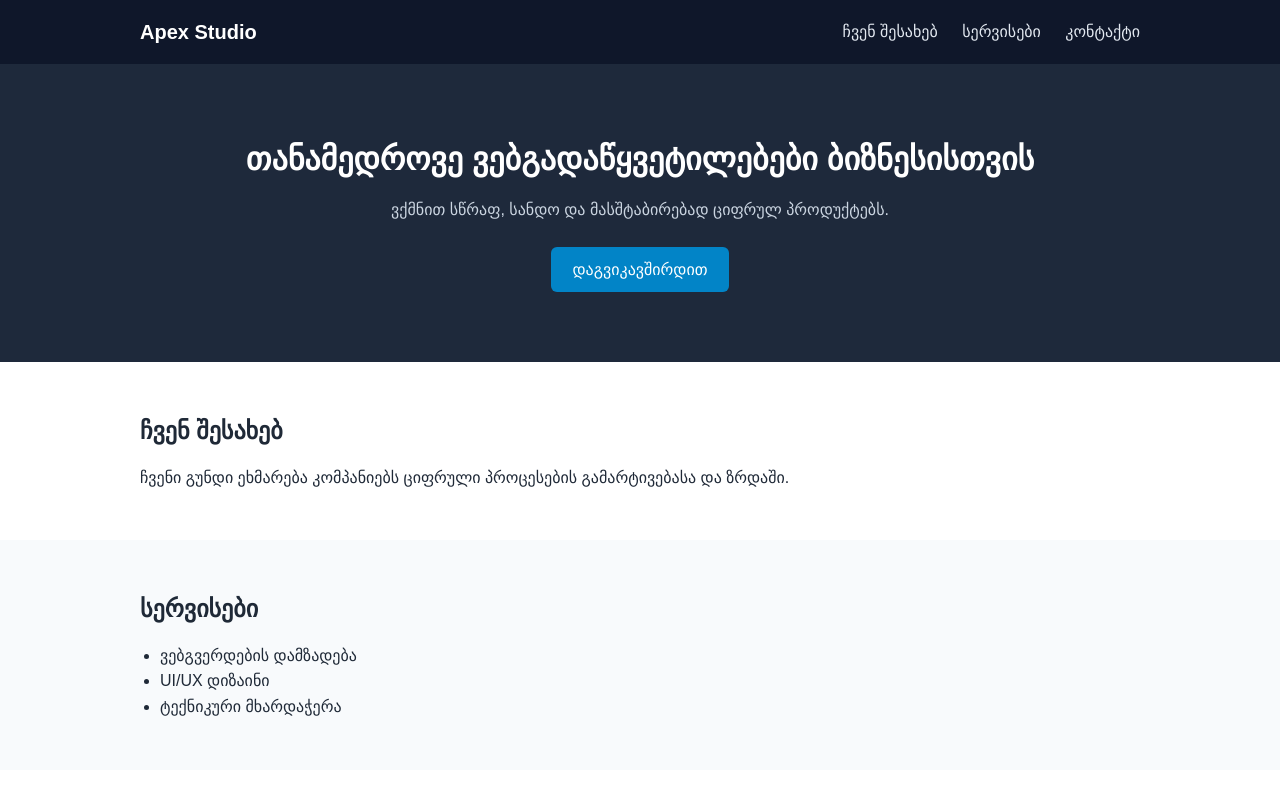
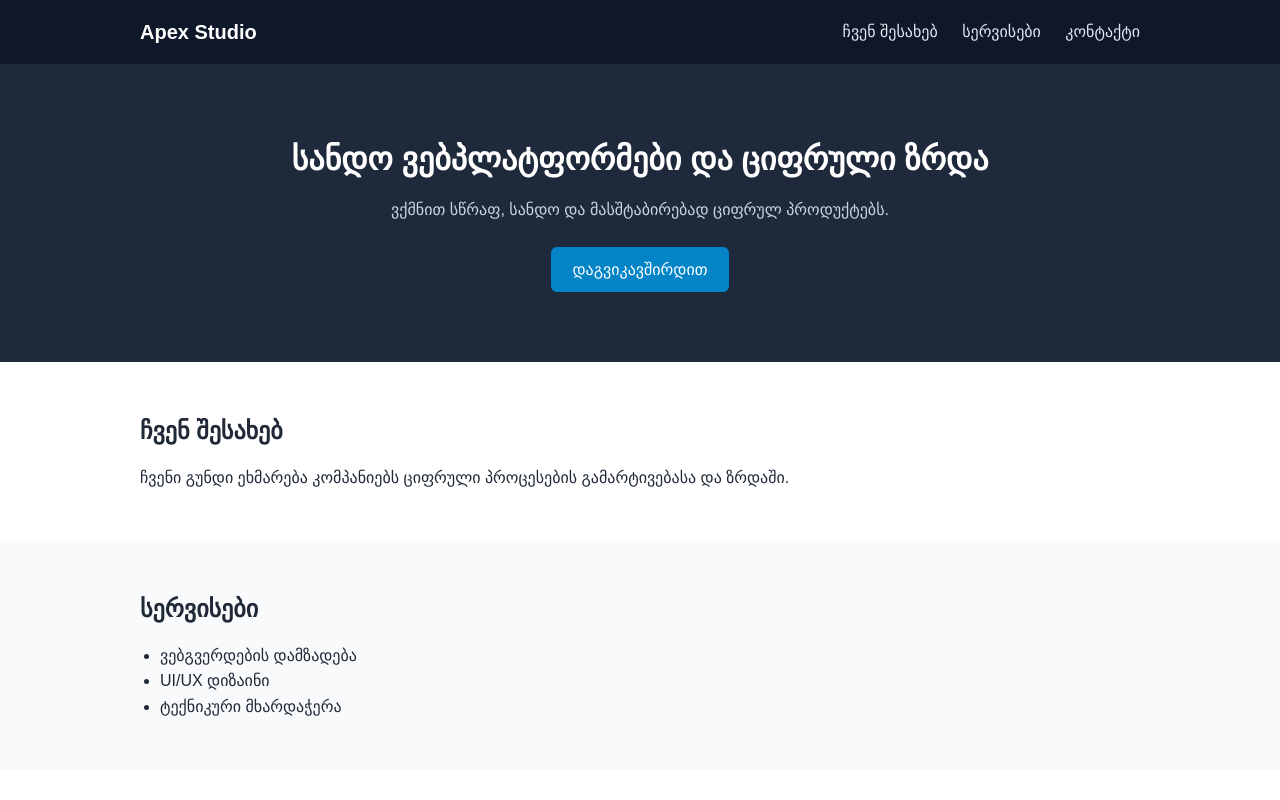
Before and after one commit to ljanelidze007-sudo/corporate-landing-git-workflow, a plain HTML site: page index.html in a window 1280 px wide. Shown: the top 800 px of the page. Drawn offline with Linux system fonts and the light colour scheme.

Commit message:
feat: update hero title in feature/header-update

```diff
--- a/index.html
+++ b/index.html
@@ -21,7 +21,7 @@
   <main>
     <section class="hero">
       <div class="container">
-        <h1>თანამედროვე ვებგადაწყვეტილებები ბიზნესისთვის</h1>
+       <h1>სანდო ვებპლატფორმები და ციფრული ზრდა</h1>
         <p>ვქმნით სწრაფ, სანდო და მასშტაბირებად ციფრულ პროდუქტებს.</p>
         <a href="#contact" class="btn">დაგვიკავშირდით</a>
       </div>
```
